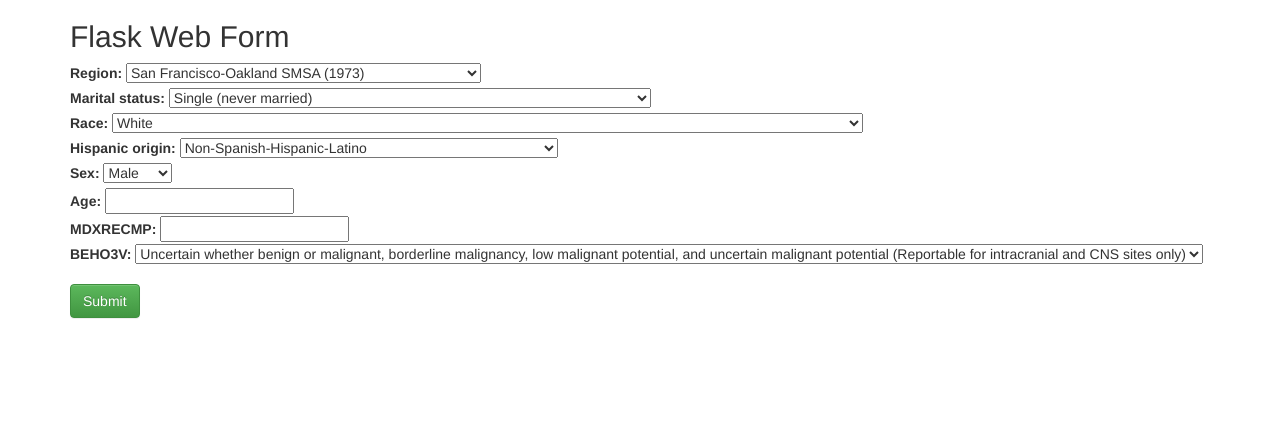
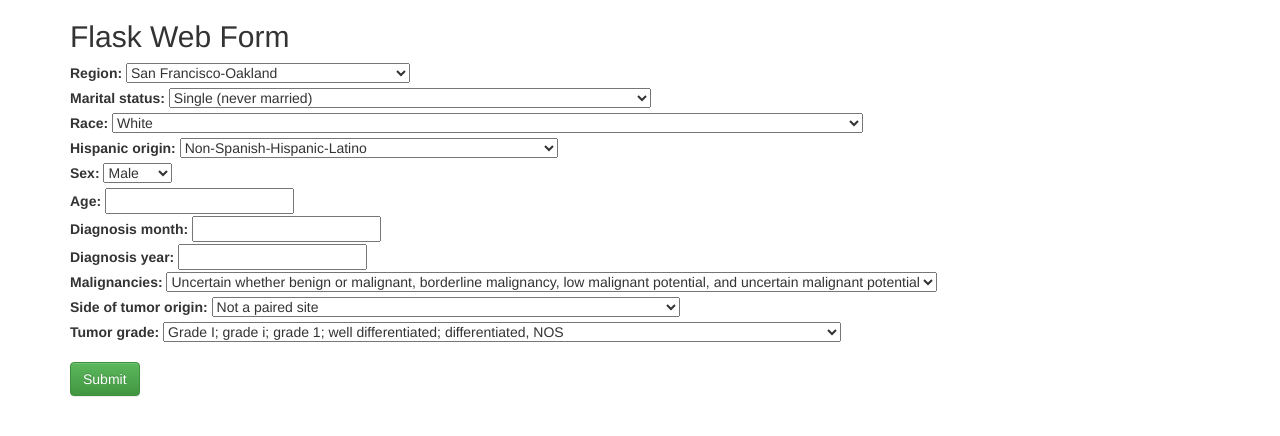
Before and after one commit to junginpark13/seer, a Flask app: page / in a window 1280 px wide. Shown: the top 436 px of the page. Run offline with Flask 2, Linux system fonts and the light colour scheme; parts of the project's set-up code (start-up, migrations or seed data) failed here and were passed over; some libraries are stand-ins or nearby versions.

Commit message:
Feature selection and other updates

```diff
--- a/seer/server.py
+++ b/seer/server.py
@@ -17,24 +17,24 @@ with open('column_info.txt', 'r') as f:
 
 class ReusableForm(Form):
     reg = SelectField(label='Region:', choices=[
-        ('1501', 'San Francisco-Oakland SMSA (1973)'),
-        ('1502', 'Connecticut (1973)'),
-        ('1520', 'Metropolitan Detroit (1973)'),
-        ('1521', 'Hawaii (1973)'),
-        ('1522', 'Iowa (1973)'),
-        ('1523', 'New Mexico (1973)'),
-        ('1525', 'Seattle (Puget Sound) (1974)'),
-        ('1526', 'Utah (1973)'),
-        ('1527', 'Metropolitan Atlanta (1975)'),
-        ('1529', 'Alaska*'),
-        ('1531', 'San Jose-Monterey*'),
-        ('1535', 'Los Angeles*'),
-        ('1537', 'Rural Georgia*'),
-        ('1541', 'Greater California (excluding SF, Los Angeles & SJ)**'),
-        ('1542', 'Kentucky**'),
-        ('1543', 'Louisiana**'),
-        ('1544', 'New Jersey**'),
-        ('1547', 'Greater Georgia (excluding AT and RG)**')],
+        ('1501', 'San Francisco-Oakland'),
+        ('1502', 'Connecticut'),
+        ('1520', 'Metropolitan Detroit'),
+        ('1521', 'Hawaii'),
+        ('1522', 'Iowa'),
+        ('1523', 'New Mexico'),
+        ('1525', 'Seattle (Puget Sound)'),
+        ('1526', 'Utah'),
+        ('1527', 'Metropolitan Atlanta'),
+        ('1529', 'Alaska'),
+        ('1531', 'San Jose-Monterey'),
+        ('1535', 'Los Angeles'),
+        ('1537', 'Rural Georgia'),
+        ('1541', 'Greater California (excluding SF, LA & SJ)'),
+        ('1542', 'Kentucky'),
+        ('1543', 'Louisiana'),
+        ('1544', 'New Jersey'),
+        ('1547', 'Greater Georgia (excluding AT and RG)')],
         validators=[validators.required()])
     mar_stat = SelectField(label='Marital status:', choices=[
         ('1', 'Single (never married)'),
@@ -52,27 +52,27 @@ class ReusableForm(Form):
         ('05', 'Japanese'),
         ('06', 'Filipino'),
         ('07', 'Hawaiian'),
-        ('08', 'Korean (Effective with 1/1/1988 dx)'),
-        ('10', 'Vietnamese (Effective with 1/1/1988 dx)'),
-        ('11', 'Laotian (Effective with 1/1/1988 dx)'),
-        ('12', 'Hmong (Effective with 1/1/1988 dx)'),
-        ('13', 'Kampuchean (including Khmer and Cambodian) (Effective with 1/1/1988 dx)'),
-        ('14', 'Thai (Effective with 1/1/1994 dx)'),
-        ('15', 'Asian Indian or Pakistani, NOS (Effective with 1/1/1988 dx)'),
-        ('16', 'Asian Indian (Effective with 1/1/2010 dx)'),
-        ('17', 'Pakistani (Effective with 1/1/2010 dx)'),
-        ('20', 'Micronesian, NOS (Effective with 1/1/1991)'),
-        ('21', 'Chamorran (Effective with 1/1/1991 dx)'),
-        ('22', 'Guamanian, NOS (Effective with 1/1/1991 dx)'),
-        ('25', 'Polynesian, NOS (Effective with 1/1/1991 dx)'),
-        ('26', 'Tahitian (Effective with 1/1/1991 dx)'),
-        ('27', 'Samoan (Effective with 1/1/1991 dx)'),
-        ('28', 'Tongan (Effective with 1/1/1991 dx)'),
-        ('30', 'Melanesian, NOS (Effective with 1/1/1991 dx)'),
-        ('31', 'Fiji Islander (Effective with 1/1/1991 dx)'),
-        ('32', 'New Guinean (Effective with 1/1/1991 dx)'),
-        ('96', 'Other Asian, including Asian, NOS and Oriental, NOS (Effective with 1/1/1991 dx)'),
-        ('97', 'Pacific Islander, NOS (Effective with 1/1/1991 dx)'),
+        ('08', 'Korean'),
+        ('10', 'Vietnamese'),
+        ('11', 'Laotian'),
+        ('12', 'Hmong'),
+        ('13', 'Kampuchean (including Khmer and Cambodian)'),
+        ('14', 'Thai'),
+        ('15', 'Asian Indian or Pakistani, NOS'),
+        ('16', 'Asian Indian'),
+        ('17', 'Pakistani'),
+        ('20', 'Micronesian, NOS'),
+        ('21', 'Chamorran'),
+        ('22', 'Guamanian, NOS'),
+        ('25', 'Polynesian, NOS'),
+        ('26', 'Tahitian'),
+        ('27', 'Samoan'),
+        ('28', 'Tongan'),
+        ('30', 'Melanesian, NOS'),
+        ('31', 'Fiji Islander'),
+        ('32', 'New Guinean'),
+        ('96', 'Other Asian, including Asian, NOS and Oriental, NOS'),
+        ('97', 'Pacific Islander, NOS'),
         ('98', 'Other')],
         validators=[validators.required()])
     nhiade = SelectField(label='Hispanic origin:', choices=[
@@ -91,14 +91,32 @@ class ReusableForm(Form):
         ('2', 'Female')],
         validators=[validators.required()])
     age_dx = IntegerField(label='Age:', validators=[validators.required()])
-    mdxrecmp = IntegerField(label='MDXRECMP:', validators=[validators.required()])
-    beho3v = SelectField(label='BEHO3V:', choices=[
+    mdxrecmp = IntegerField(label='Diagnosis Month:', validators=[validators.required()])
+    year_dx = IntegerField(label='Diagnosis Year:', validators=[validators.required()])
+    beho3v = SelectField(label='Malignancies:', choices=[
         # ('0', 'Benign (Reportable for intracranial and CNS sites only)'),
-        ('1', 'Uncertain whether benign or malignant, borderline malignancy, low malignant potential, and uncertain malignant potential (Reportable for intracranial and CNS sites only)'),
-        ('2', 'Carcinoma in situ; intraepithelial; noninfiltrating; noninvasive'),
-        ('3', 'Malignant, primary site (invasive)')],
+        ('1', 'Uncertain whether benign or malignant, borderline malignancy, low malignant potential, and uncertain malignant potential'),
+        ('2', 'Carcinoma in situ; noninvasive'),
+        ('3', 'Malignant, primary site; invasive')],
         validators=[validators.required()])
-
+    lateral = SelectField(label='Side of tumor orgin:', choices=[
+        ('0', 'Not a paired site'),
+        ('1', 'Right: origin of primary'),
+        ('2', 'Left: origin of primary'),
+        ('3', 'Only one side involved, right or left origin unspecified'),
+        ('4', 'Bilateral involvement, lateral origin unknown; stated to be single primary'),
+        ('5', 'Paired site: midline tumor')],
+        validators=[validators.required()])
+    grade = SelectField(label='Tumor grade:', choices=[
+        ('1', 'Grade I; grade i; grade 1; well differentiated; differentiated, NOS'),
+        ('2', 'Grade II; grade ii; grade 2; moderately differentiated; moderately differentiated; intermediate differentiation'),
+        ('3', 'Grade III; grade iii; grade 3; poorly differentiated; differentiated'),
+        ('4', 'Grade IV; grade iv; grade 4; undifferentiated; anaplastic'),
+        ('5', 'T-cell; T-precursor'),
+        ('6', 'B-cell; Pre-B; B-Precursor'),
+        ('7', 'Null cell; Non T-non B'),
+        ('8', 'N K cell (natural killer cell)')],
+        validators=[validators.required()])
 
 @app.route('/', methods=['GET', 'POST'])
 def hello():
@@ -145,10 +163,25 @@ def hello():
         X[0, mdxrecmp_idx] = mdxrecmp
         print('mdxrecmp_idx', mdxrecmp_idx)
 
+        year_dx = int(request.form['year_dx'])
+        year_dx_idx = column_info.index('YEAR_DX')
+        X[0, year_dx_idx] = year_dx
+        print('year_dx_idx', year_dx_idx)
+
         beho3v = int(request.form['beho3v'])
         beho3v_idx = column_info.index('BEHO3V__' + str(beho3v))
         X[0, beho3v_idx] = 1.0
         print('beho3v_idx', beho3v_idx)
+
+        lateral = int(request.form['lateral'])
+        lateral_idx = column_info.index('LATERAL__' + str(lateral))
+        X[0, lateral_idx] = 1.0
+        print('lateral_idx', lateral_idx)
+
+        grade = int(request.form['grade'])
+        grade_idx = column_info.index('GRADE__' + str(grade))
+        X[0, grade_idx] = 1.0
+        print('grade_idx', grade_idx)
 
         print(X)
 
@@ -156,7 +189,7 @@ def hello():
         y_prob = model.predict_proba(X)
 
         if form.validate():
-            flash('5-year overall survival after surgery: {} %'.format(y_prob[0][1] * 100))
+            flash('5-year survival probability after surgery: {} %'.format(y_prob[0][1] * 100))
         else:
             flash('Error: All the form fields are required. ')
 
--- a/seer/templates/hello.html
+++ b/seer/templates/hello.html
@@ -33,11 +33,20 @@
                 <label for="age_dx">Age:</label>
                 {{ form.age_dx }}
                 <br />
-                <label for="mdxrecmp">MDXRECMP:</label>
+                <label for="mdxrecmp">Diagnosis month:</label>
                 {{ form.mdxrecmp }}
                 <br />
-                <label for="beho3v">BEHO3V:</label>
+                <label for="year_dx">Diagnosis year:</label>
+                {{ form.year_dx }}
+                <br />
+                <label for="beho3v">Malignancies:</label>
                 {{ form.beho3v }}
+                <br />
+                <label for="lateral">Side of tumor origin:</label>
+                {{ form.lateral }}
+                 <br />
+                 <label for="grade">Tumor grade:</label>
+                {{ form.grade }}
             </div>
             <button type="submit" class="btn btn-success">Submit</button>
         </form>
```
Also changed, not shown: 8 other files.
